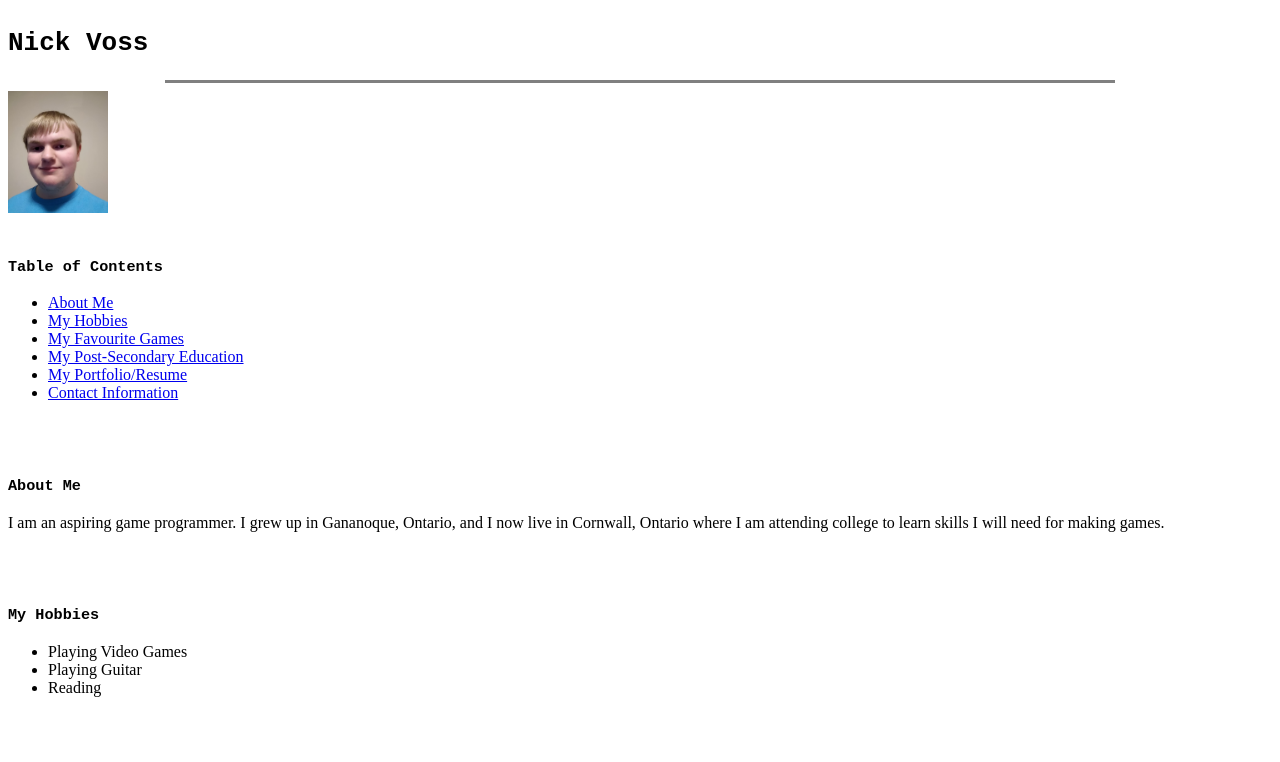
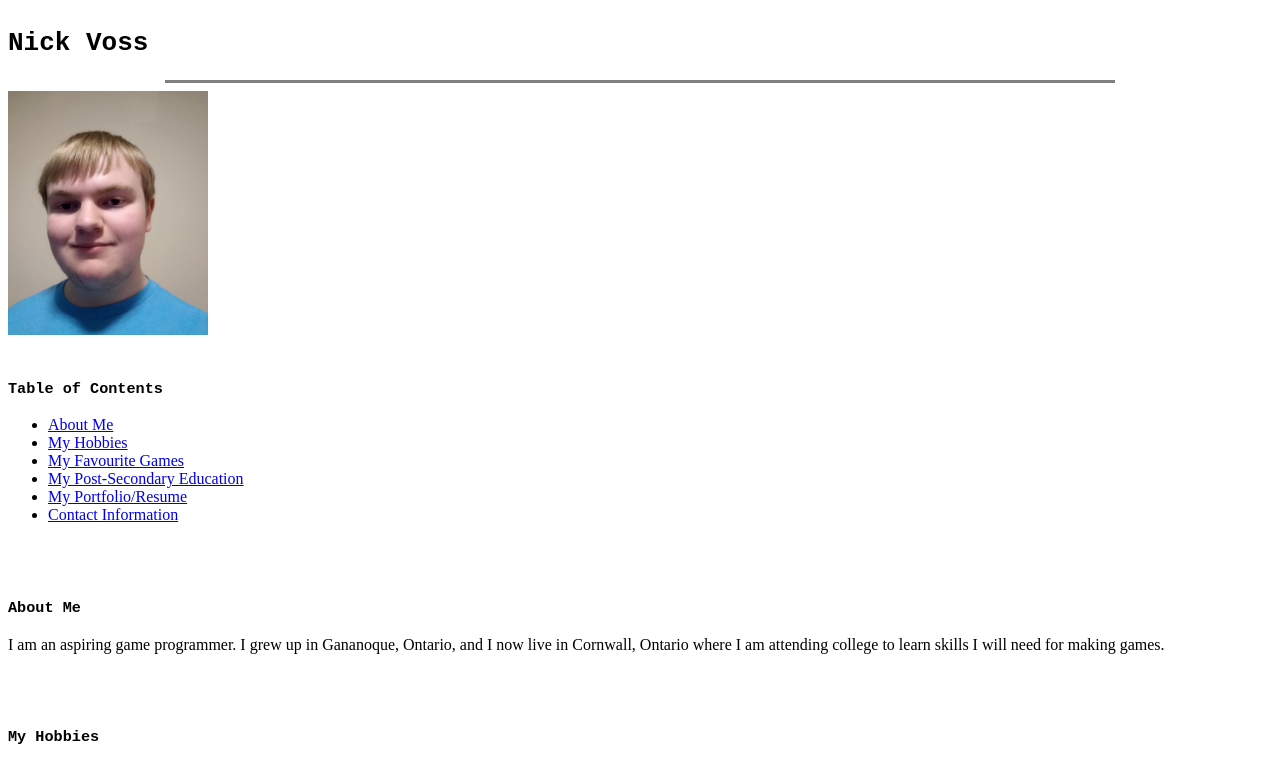
Before and after one commit to NicholasVoss/NicholasVoss.github.io, a plain HTML site: page index.html in a window 1280 px wide. Shown: the top 762 px of the page. Drawn offline with Linux system fonts and the light colour scheme.

Commit message:
increased Nick.jpg size

```diff
--- a/index.html
+++ b/index.html
@@ -8,7 +8,7 @@
     <h1><tt>Nick Voss</tt></h1>
     <hr size = "3" width = "75%" noshade>
 
-    <img src="images/Nick.jpg" height=122 width=100 alt="Nick"/>
+    <img src="images/Nick.jpg" height=244 width=200 alt="Nick"/>
 
     <br>
     <br>
```
